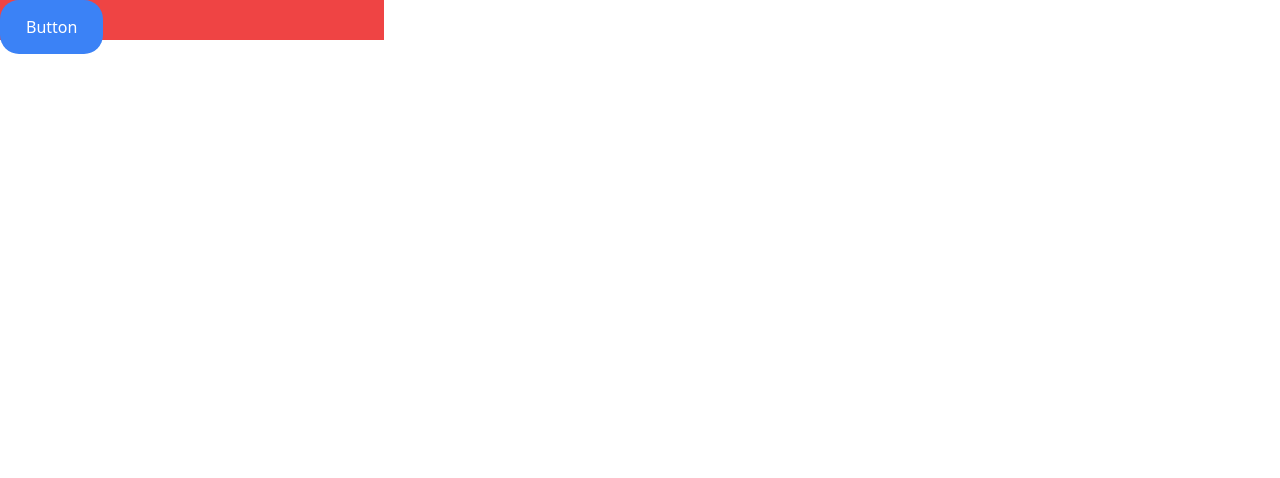
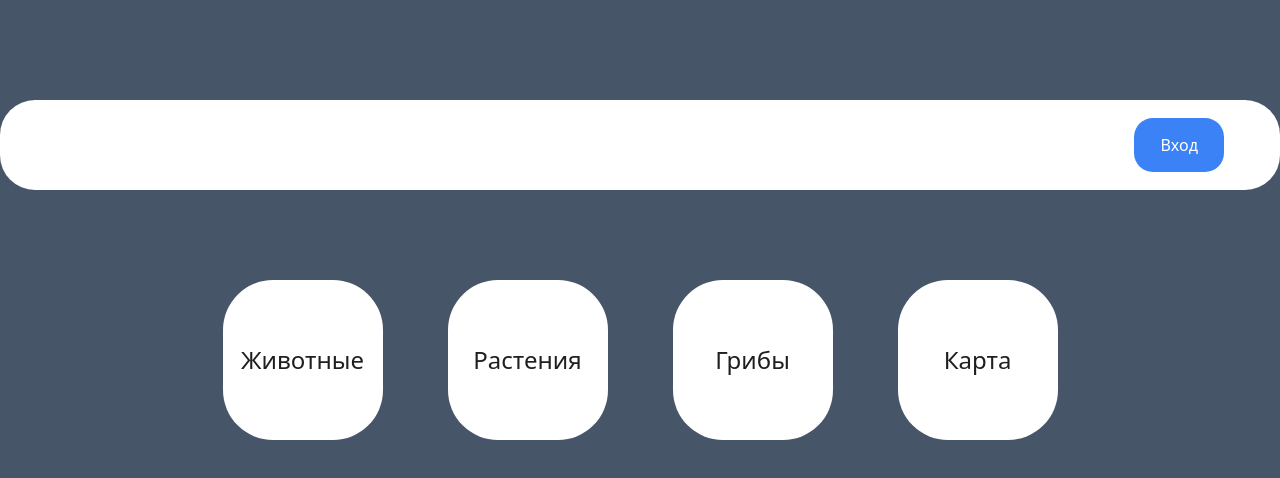
Before and after one commit to root9464/Hakaton_Ekoton, a React (Vite) app in the folder Frontend/: page / in a window 1280 px wide. Shown: the top 478 px of the page. Built offline with nearby package versions, Linux system fonts and the light colour scheme.

Commit message:
create menubar and Munubuttons components

```diff
--- /dev/null
+++ b/Frontend/src/components/Buttons/MenuButtons.tsx
@@ -0,0 +1,13 @@
+type ButtonProps = {
+    text: string;
+    otherStyles?: string;
+    onClick?: () => <T extends HTMLElement>(element: T) => void;
+  };
+
+export const Menubuttons = ({ text, onClick }: ButtonProps) => {
+    return(
+        <div className=" w-[160px] h-[160px] rounded-uiDefault bg-white text-colorText flex text-center items-center justify-center text-2xl" onClick={onClick}>
+            {text}
+        </div>
+    )
+}
--- a/Frontend/src/components/Header/Header.tsx
+++ b/Frontend/src/components/Header/Header.tsx
@@ -1,8 +1,8 @@
-import { Navbar } from "@components/Header/NavBar/NavBar";
+import { Navbar } from "@components/NavBar/NavBar";
 
 export const Header = () => {
     return(
-        <div>
+        <div className="flex justify-center mt-[100px]">
             <Navbar/>
         </div>
     )
--- /dev/null
+++ b/Frontend/src/components/Menu/Menu.tsx
@@ -0,0 +1,12 @@
+import { Menubuttons } from "../Buttons/MenuButtons";
+
+export const Menu = () => {
+    return(
+        <div className="flex justify-center mt-[90px] gap-[65px]">
+           <Menubuttons text="Животные"/>
+           <Menubuttons text="Растения"/>
+           <Menubuttons text="Грибы"/>
+           <Menubuttons text="Карта"/>
+        </div>
+    )
+}
--- a/Frontend/src/index.css
+++ b/Frontend/src/index.css
@@ -61,6 +61,6 @@
     @apply border-border;
   }
   body {
-    @apply bg-background text-foreground;
+    @apply bg-background text-foreground bg-slate-600;
   }
 }
--- a/Frontend/src/pages/MainPage/App.tsx
+++ b/Frontend/src/pages/MainPage/App.tsx
@@ -1,11 +1,11 @@
-import { Button } from '@ui/project/button';
+import { Header } from '@/components/Header/Header';
+import { Menu } from '@/components/Menu/Menu';
 
 export const App = () => {
   return (
     <>
-      <div className='w-96 h-10 bg-red-500'>
-        <Button text='Button' />
-      </div>
+      <Header/>
+      <Menu/>
     </>
   );
 };
--- a/Frontend/tailwind.config.ts
+++ b/Frontend/tailwind.config.ts
@@ -60,6 +60,7 @@ const config = {
         lg: 'var(--radius)',
         md: 'calc(var(--radius) - 2px)',
         sm: 'calc(var(--radius) - 4px)',
+        uiDefault: '50px',
       },
       keyframes: {
         'accordion-down': {
@@ -75,10 +76,6 @@ const config = {
         'accordion-down': 'accordion-down 0.2s ease-out',
         'accordion-up': 'accordion-up 0.2s ease-out',
       },
-
-      rounded: {
-        uiDefault: '50px',
-      },
     },
   },
   plugins: [require('tailwindcss-animate')],
```
Also changed, not shown: Frontend/src/components/NavBar/NavBar.tsx (renamed from Frontend/src/components/Header/NavBar/NavBar.tsx).
